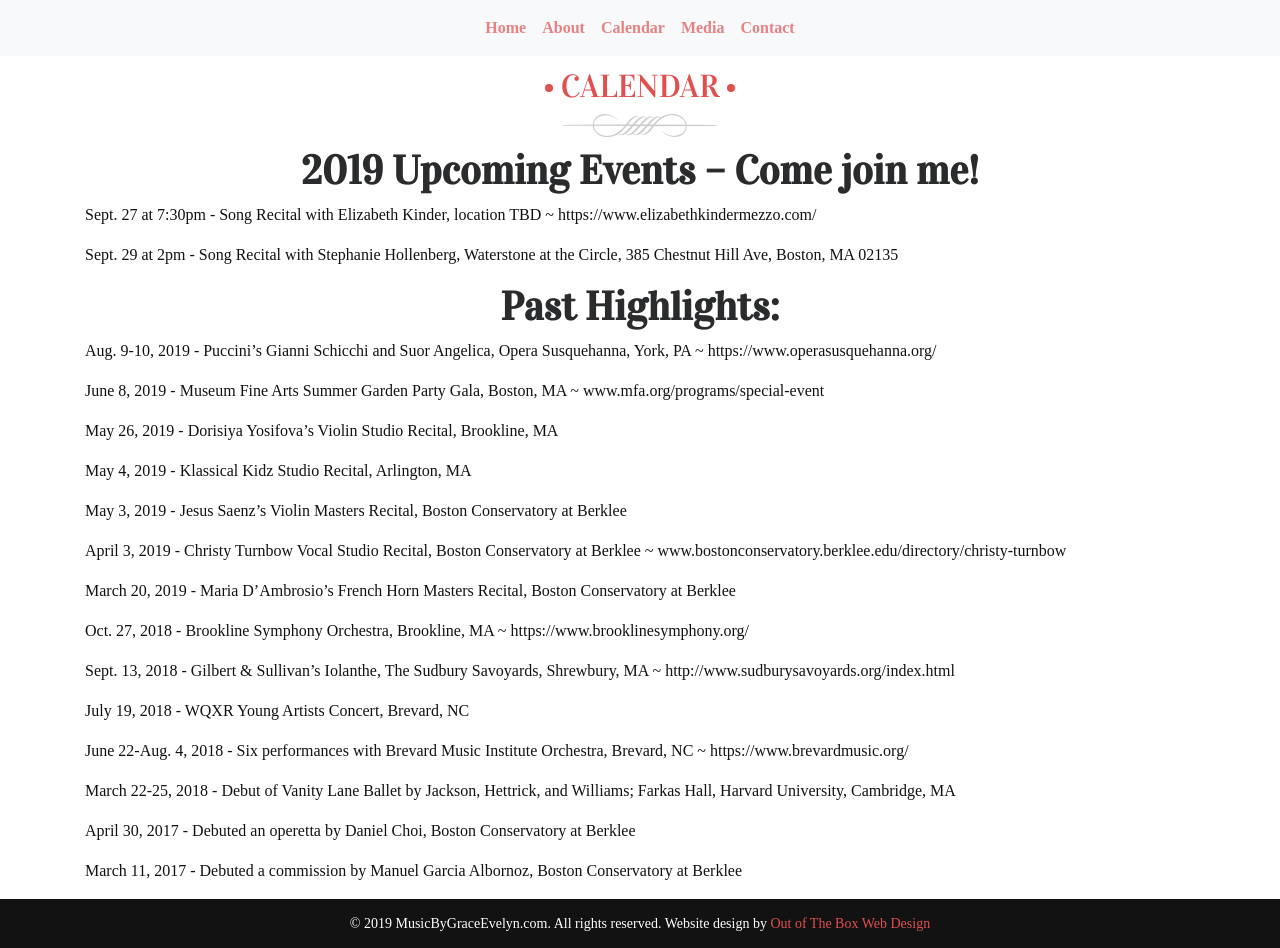
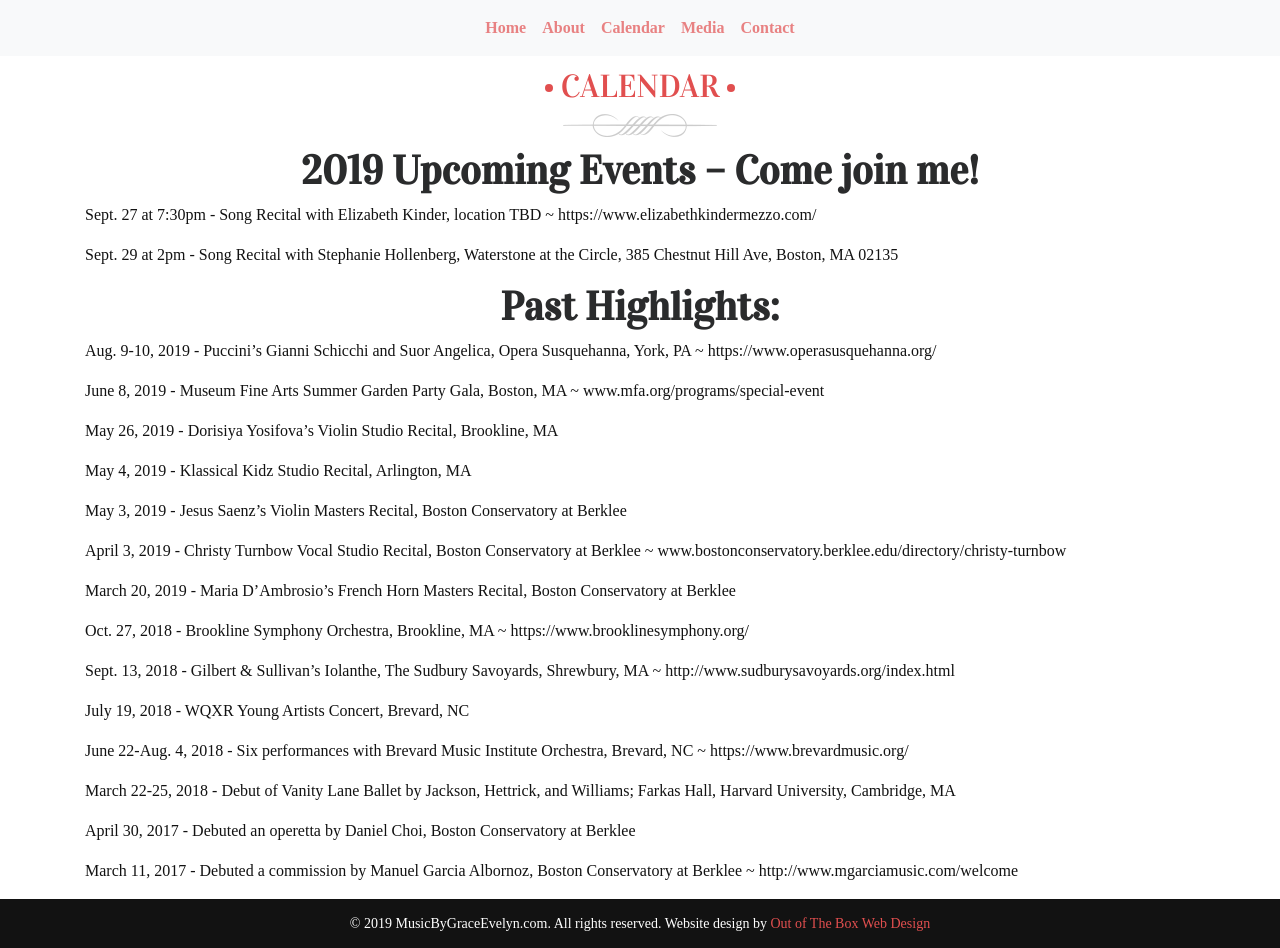
Before and after one commit to musicbygraceevelyn/musicbygraceevelyn.github.io, a Jekyll site: the page built from calendar.md, in a window 1280 px wide and 948 px high. Built offline with Jekyll 4.4.1, drawn with Linux system fonts in a browser that asks for light colours; some web fonts are replaced; some of the changed lines change nothing that is shown.

Commit message:
update calendar

```diff
--- a/calendar.md
+++ b/calendar.md
@@ -43,7 +43,7 @@ March 22-25, 2018 - Debut of Vanity Lane Ballet by Jackson, Hettrick, and Willia
 
 April 30, 2017 - Debuted an operetta by Daniel Choi, Boston Conservatory at Berklee
 
-March 11, 2017 - Debuted a commission by Manuel Garcia Albornoz, Boston Conservatory at Berklee
+March 11, 2017 - Debuted a commission by Manuel Garcia Albornoz, Boston Conservatory at Berklee ~ http://www.mgarciamusic.com/welcome
 
 
 <!--
```
